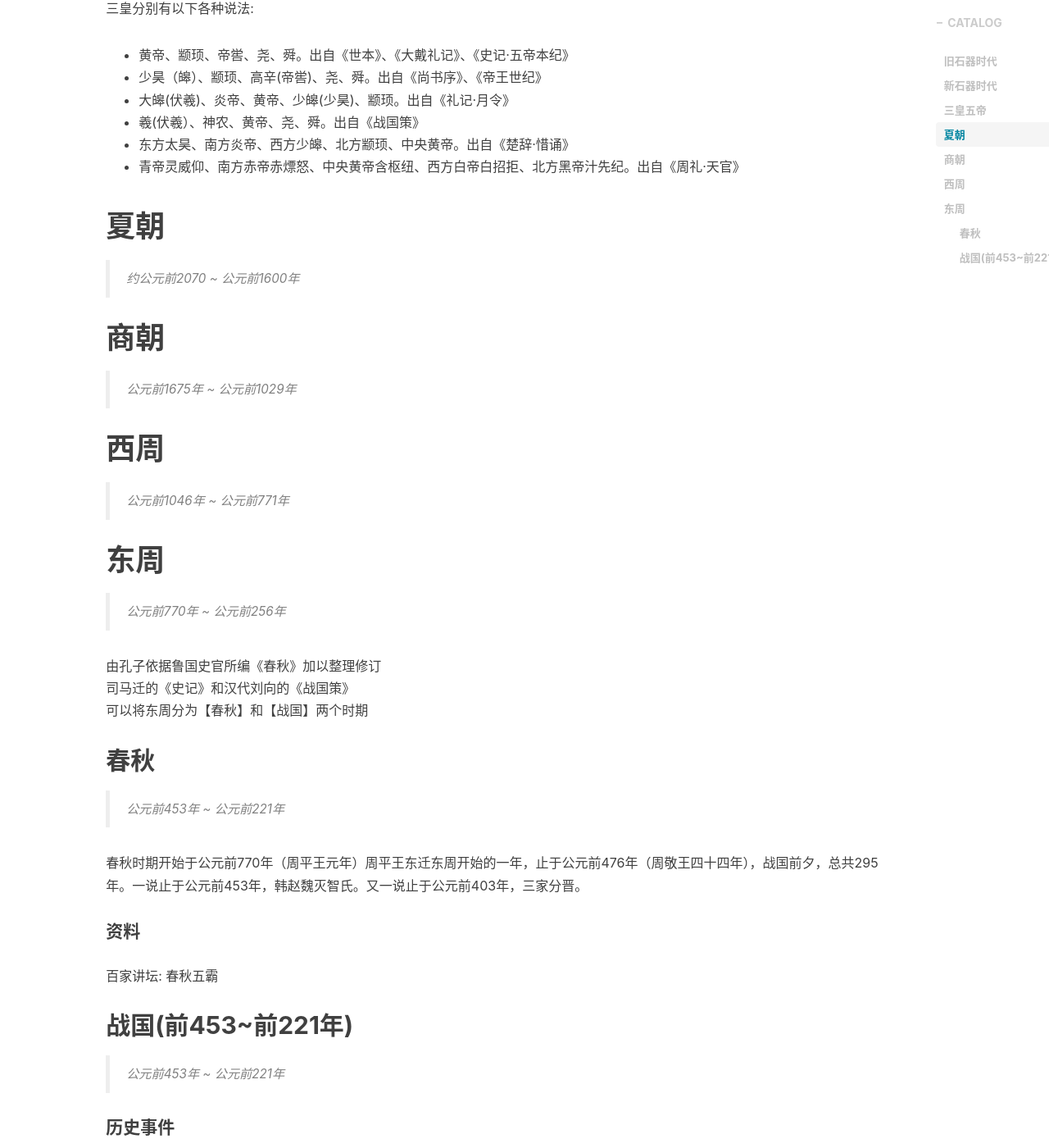
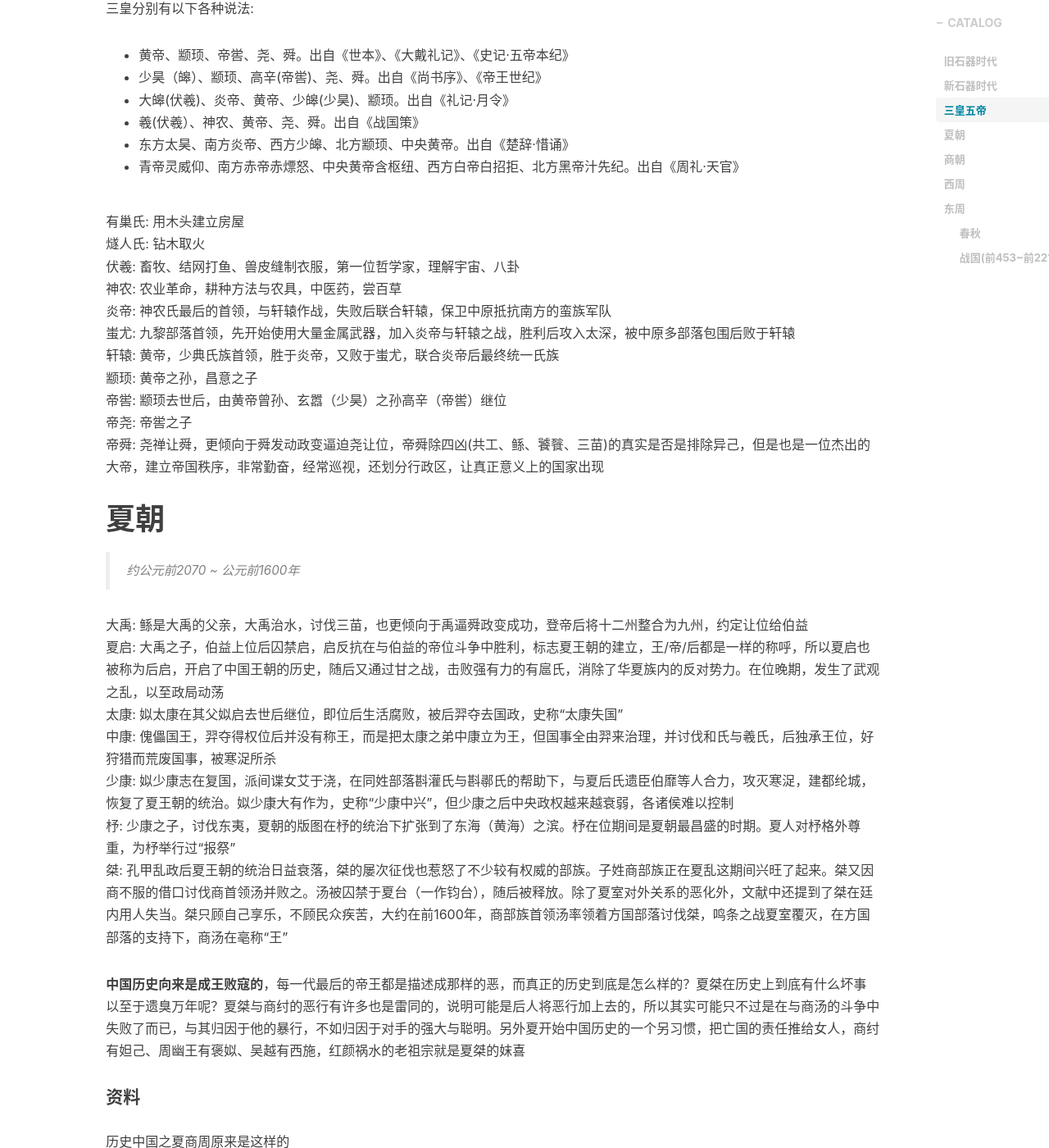
Before and after one commit to zhouj000/zhouj000.github.io, a Jekyll site: the page built from _posts/2018-06-25-about-huaxia-history.markdown, in a window 1280 px wide and 1400 px high, scrolled down 1461 px. Shown: the whole window at 82% size. Built offline with Jekyll 4.4.1, drawn with Linux system fonts in a browser that asks for light colours; nearby versions of some CDN libraries; comment, search, counter and statistics services are not loaded; some of the changed text lies outside the part shown.

Commit message:
new blog

```diff
--- a/_posts/2000-01-01-sticky.markdown
+++ b/_posts/2000-01-01-sticky.markdown
@@ -62,6 +62,8 @@ catalog: true
 ### >> 高并发
 
 [RabbitMQ(二) 持久化与消息确认](https://zhouj000.github.io/2018/07/15/rabbitmq-study2/)
+[秒杀系统设计(一) 概述和原则](https://zhouj000.github.io/2018/10/14/SecKill-System-1)
+[秒杀系统设计(二) 高性能01-动静分离与热点缓存](https://zhouj000.github.io/2018/10/15/SecKill-System-2)
 
 
 
--- a/_posts/2018-06-25-about-huaxia-history.markdown
+++ b/_posts/2018-06-25-about-huaxia-history.markdown
@@ -1,6 +1,6 @@
 ---
 layout:     post
-title:      "中华历史(一) 夏商周-笔记"
+title:      "中华历史(一) 上古夏商周-笔记"
 date:       2018-06-25 00:03
 author:     "ZhouJ000"
 header-img: "img/in-post/2018/post-bg-2018-headbg.jpg"
@@ -44,15 +44,48 @@ tags:
 + 东方太昊、南方炎帝、西方少皞、北方颛顼、中央黄帝。出自《楚辞·惜诵》
 + 青帝灵威仰、南方赤帝赤熛怒、中央黄帝含枢纽、西方白帝白招拒、北方黑帝汁先纪。出自《周礼·天官》
 
+有巢氏: 用木头建立房屋
+燧人氏: 钻木取火
+伏羲: 畜牧、结网打鱼、兽皮缝制衣服，第一位哲学家，理解宇宙、八卦
+神农: 农业革命，耕种方法与农具，中医药，尝百草
+炎帝: 神农氏最后的首领，与轩辕作战，失败后联合轩辕，保卫中原抵抗南方的蛮族军队
+蚩尤: 九黎部落首领，先开始使用大量金属武器，加入炎帝与轩辕之战，胜利后攻入太深，被中原多部落包围后败于轩辕
+轩辕: 黄帝，少典氏族首领，胜于炎帝，又败于蚩尤，联合炎帝后最终统一氏族
+颛顼: 黄帝之孙，昌意之子
+帝喾: 颛顼去世后，由黄帝曾孙、玄嚣（少昊）之孙高辛（帝喾）继位
+帝尧: 帝喾之子
+帝舜: 尧禅让舜，更倾向于舜发动政变逼迫尧让位，帝舜除四凶(共工、鲧、饕餮、三苗)的真实是否是排除异己，但是也是一位杰出的大帝，建立帝国秩序，非常勤奋，经常巡视，还划分行政区，让真正意义上的国家出现
+
+
 
 # 夏朝
 > 约公元前2070 ~ 公元前1600年
 
+大禹: 鲧是大禹的父亲，大禹治水，讨伐三苗，也更倾向于禹逼舜政变成功，登帝后将十二州整合为九州，约定让位给伯益
+夏启: 大禹之子，伯益上位后囚禁启，启反抗在与伯益的帝位斗争中胜利，标志夏王朝的建立，王/帝/后都是一样的称呼，所以夏启也被称为后启，开启了中国王朝的历史，随后又通过甘之战，击败强有力的有扈氏，消除了华夏族内的反对势力。在位晚期，发生了武观之乱，以至政局动荡
+太康: 姒太康在其父姒启去世后继位，即位后生活腐败，被后羿夺去国政，史称“太康失国”
+中康: 傀儡国王，羿夺得权位后并没有称王，而是把太康之弟中康立为王，但国事全由羿来治理，并讨伐和氏与羲氏，后独承王位，好狩猎而荒废国事，被寒浞所杀
+少康: 姒少康志在复国，派间谍女艾于浇，在同姓部落斟灌氏与斟鄩氏的帮助下，与夏后氏遗臣伯靡等人合力，攻灭寒浞，建都纶城，恢复了夏王朝的统治。姒少康大有作为，史称“少康中兴”，但少康之后中央政权越来越衰弱，各诸侯难以控制
+杼: 少康之子，讨伐东夷，夏朝的版图在杼的统治下扩张到了东海（黄海）之滨。杼在位期间是夏朝最昌盛的时期。夏人对杼格外尊重，为杼举行过“报祭”
+桀: 孔甲乱政后夏王朝的统治日益衰落，桀的屡次征伐也惹怒了不少较有权威的部族。子姓商部族正在夏乱这期间兴旺了起来。桀又因商不服的借口讨伐商首领汤并败之。汤被囚禁于夏台（一作钧台），随后被释放。除了夏室对外关系的恶化外，文献中还提到了桀在廷内用人失当。桀只顾自己享乐，不顾民众疾苦，大约在前1600年，商部族首领汤率领着方国部落讨伐桀，鸣条之战夏室覆灭，在方国部落的支持下，商汤在亳称“王”
+
+**中国历史向来是成王败寇的**，每一代最后的帝王都是描述成那样的恶，而真正的历史到底是怎么样的？夏桀在历史上到底有什么坏事以至于遗臭万年呢？夏桀与商纣的恶行有许多也是雷同的，说明可能是后人将恶行加上去的，所以其实可能只不过是在与商汤的斗争中失败了而已，与其归因于他的暴行，不如归因于对手的强大与聪明。另外夏开始中国历史的一个另习惯，把亡国的责任推给女人，商纣有妲己、周幽王有褒姒、吴越有西施，红颜祸水的老祖宗就是夏桀的妺喜
+
+#### 资料
+历史中国之夏商周原来是这样的
+
+
+
 # 商朝
 > 公元前1675年 ~ 公元前1029年
 
+
+
+
 # 西周
 > 公元前1046年 ~ 公元前771年
+
+周武王讨伐商纣王
 
 
 
--- a/_posts/2018-10-14-SecKill-System-1.markdown
+++ b/_posts/2018-10-14-SecKill-System-1.markdown
@@ -12,6 +12,8 @@ tags:
 
 <font id="last-updated">最后更新于：2018-10-15</font>
 
+[秒杀系统设计(一) 概述和原则](https://zhouj000.github.io/2018/10/14/SecKill-System-1)
+[秒杀系统设计(二) 高性能01-动静分离与热点缓存](https://zhouj000.github.io/2018/10/15/SecKill-System-2)
 
 
 
```
Also changed, not shown: _posts/2018-10-15-SecKill-System-2.markdown (added, +194 -0 lines), img/in-post/2018/10/highPerformance-01.jpg (added), img/in-post/2018/10/highPerformance-02.jpg (added), img/in-post/2018/10/highPerformance-03.jpg (added), img/in-post/2018/10/highPerformance-04.jpg (added).
